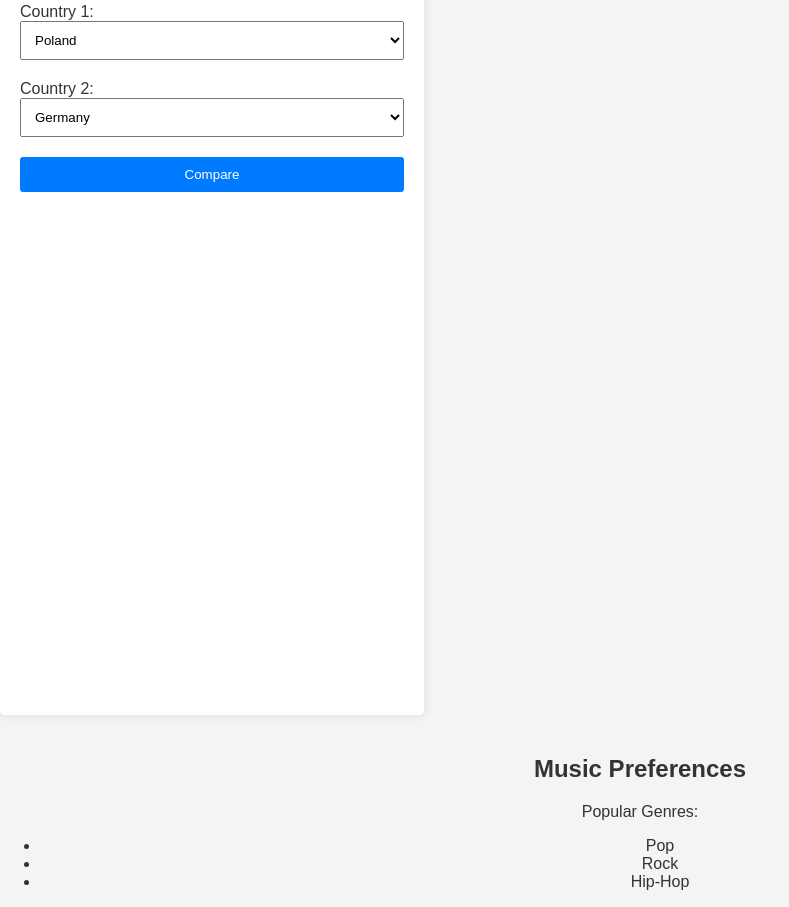
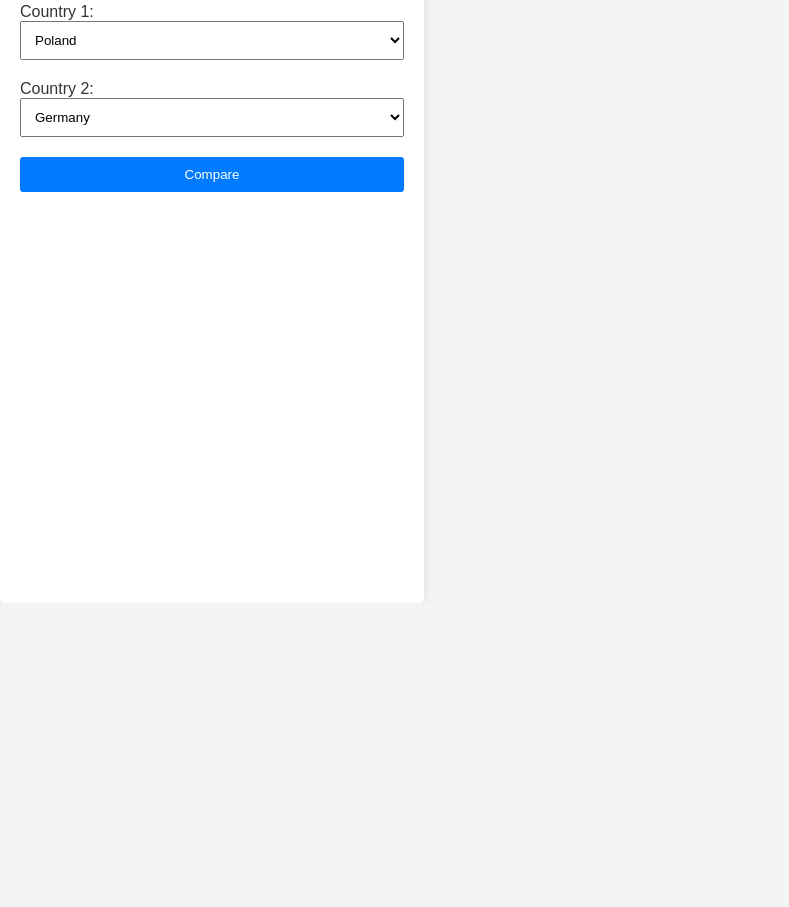
Before and after one commit to maciejgrosz/AWS-MusicGeoAnalytics, a website: page index.html in a window 1280 px wide. Shown: the part 197-1104 px from the top of the page, without its empty margins (0-789 px from the left). After the commit the page ends 800 px from the top, so only its background shows below. Drawn offline with nearby package versions, Linux system fonts and the light colour scheme.

Commit message:
style html

```diff
--- a/index.html
+++ b/index.html
@@ -16,6 +16,7 @@
             height: 100%;
             margin: 0;
             padding: 0;
+            overflow: hidden; /* Prevent scrolling */
         }
 
         body {
@@ -36,6 +37,7 @@
         main {
             display: flex;
             flex: 1;
+            overflow: hidden; /* Prevent scrolling */
         }
 
         #countryPanel {
@@ -44,6 +46,7 @@
             background-color: #fff;
             border-radius: 5px;
             box-shadow: 0 0 10px rgba(0, 0, 0, 0.1);
+            overflow-y: auto; /* Enable scrolling for the country panel */
         }
 
         #map {
@@ -102,17 +105,6 @@
         </div>
         <div id="map"></div>
     </main>
-    <div id="musicPreferences">
-        <h2>Music Preferences</h2>
-        <!-- Music preferences section goes here -->
-        <p>Popular Genres:</p>
-        <ul>
-            <li>Pop</li>
-            <li>Rock</li>
-            <li>Hip-Hop</li>
-        </ul>
-        <!-- Add more details about music preferences -->
-    </div>
     <script>LEAFLET_SCRIPT</script>
 </body>
 </html>
```
